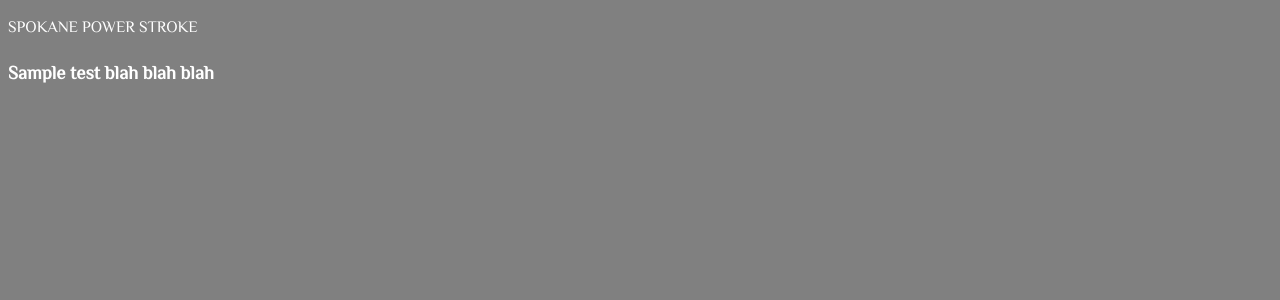
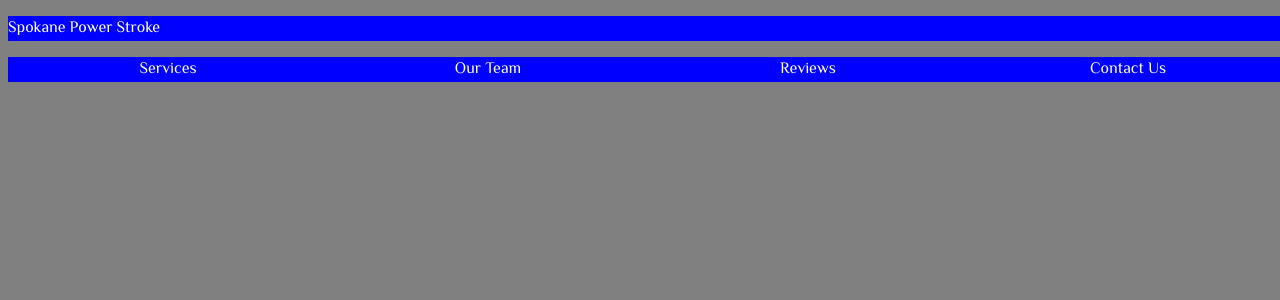
Before and after one commit to DylanBozarth/spokane-power-stroke, an Angular app: page / in a window 1280 px wide. Shown: the top 300 px of the page. Built offline with nearby package versions, Linux system fonts and the light colour scheme.

Commit message:
new navbar

```diff
--- a/src/app/app.component.html
+++ b/src/app/app.component.html
@@ -1,2 +1,4 @@
-<p>{{title.toUpperCase()}}</p>
-<h3>Sample test blah blah blah</h3>
+<div class="container">
+
+  <app-navbar></app-navbar>
+</div>
--- a/src/app/app.component.ts
+++ b/src/app/app.component.ts
@@ -6,5 +6,5 @@ import { Component } from '@angular/core';
   styleUrls: ['./app.component.scss']
 })
 export class AppComponent {
-  title: string = 'Spokane Power Stroke';
+
 }
--- a/src/app/app.module.ts
+++ b/src/app/app.module.ts
@@ -3,10 +3,12 @@ import { BrowserModule } from '@angular/platform-browser';
 
 import { AppRoutingModule } from './app-routing.module';
 import { AppComponent } from './app.component';
+import { NavbarComponent } from './components/navbar/navbar.component';
 
 @NgModule({
   declarations: [
-    AppComponent
+    AppComponent,
+    NavbarComponent
   ],
   imports: [
     BrowserModule,
--- /dev/null
+++ b/src/app/components/navbar/navbar.component.html
@@ -0,0 +1,4 @@
+<p class="navbar">{{title}}</p>
+<div class="navbarButtons">
+    <div class="navbarTab">Services</div><div class="navbarTab">Our Team</div><div class="navbarTab">Reviews</div><div class="navbarTab">Contact Us</div>
+</div>
--- /dev/null
+++ b/src/app/components/navbar/navbar.component.scss
@@ -0,0 +1,13 @@
+.navbar {
+    width: 100vw;
+    background-color: blue;
+}
+.navbarButtons {
+display: flex;
+}
+.navbarTab {
+    justify-content: space-evenly;
+   width: 100%;
+   background-color: blue;
+   text-align: center;
+}
--- /dev/null
+++ b/src/app/components/navbar/navbar.component.ts
@@ -0,0 +1,15 @@
+import { Component, OnInit } from '@angular/core';
+
+@Component({
+  selector: 'app-navbar',
+  templateUrl: './navbar.component.html',
+  styleUrls: ['./navbar.component.scss']
+})
+export class NavbarComponent implements OnInit {
+  title: string = 'Spokane Power Stroke';
+  constructor() { }
+/* ngOnInit is when the component loads */
+  ngOnInit(): void {
+  }
+
+}
--- a/src/styles.scss
+++ b/src/styles.scss
@@ -3,4 +3,6 @@ body {
     background-color: grey;
     color: white;
     font-family: 'El Messiri', sans-serif;
+    width: 100vw;
+    overflow-x: hidden;
 }
```
Also changed, not shown: 2 other files (tests, documents, lock files or other folders).
